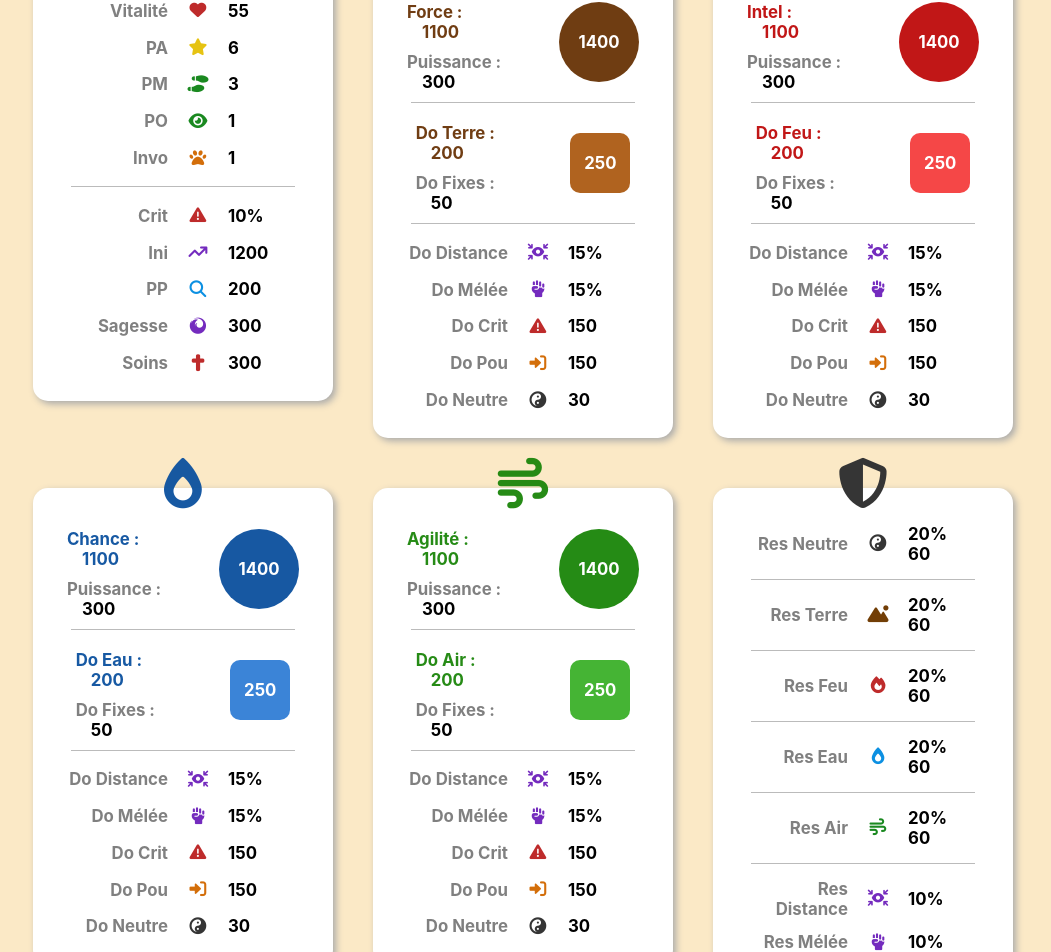
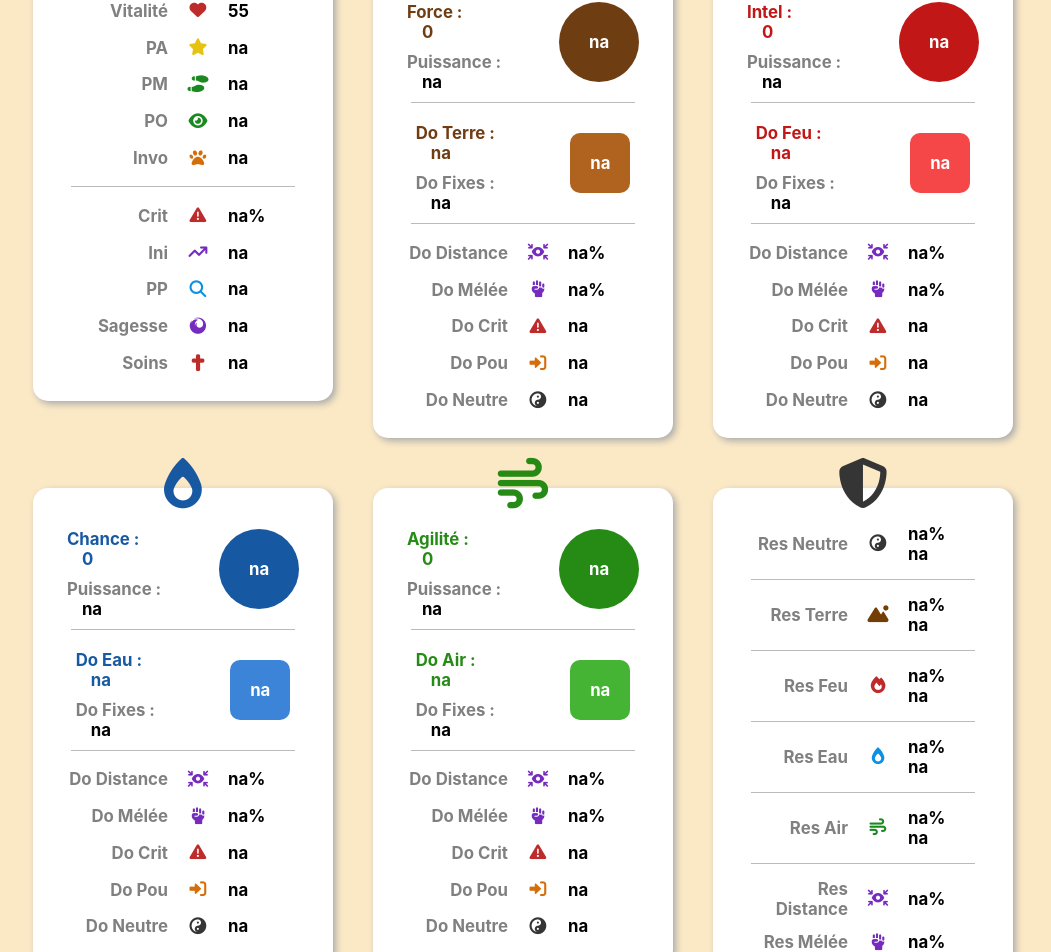
Before and after one commit to Emi-vas/dofus-moock, a React (Create React App) app: page / in a window 1280 px wide. Shown: the part 943-1895 px from the top of the page, without its empty margins (117-1168 px from the left). Built offline with nearby package versions, Linux system fonts and the light colour scheme; no server answers.

Commit message:
setting base cara - handle terre

```diff
--- /dev/null
+++ b/src/helper/homeStats.ts
@@ -0,0 +1,51 @@
+export const elemToPoints = (elemValue: number) => {
+    if(elemValue <= 100) {
+        return elemValue
+    } else if(elemValue <= 200) {
+        return 100 + (elemValue - 100) * 2
+    } else if(elemValue <= 300){
+        return 300 + (elemValue - 200) * 3
+    } else {
+        return 600 + (elemValue - 300) * 4
+    }
+}
+
+
+export const pointsToElem = (points: number) => {
+    let rest = 0
+
+    if(points <= 100) {
+        return {stats: points, rest: 0}
+    } else if(points <= 300) {
+        let pointsOver = points - 100
+        while(pointsOver % 2 != 0) {
+            rest = rest + 1
+            pointsOver = pointsOver - 1
+        }
+        return {
+            stats: 100 + pointsOver / 2,
+            rest
+        }
+    } else if(points <= 600) {
+        let pointsOver = points - 300
+        while(pointsOver % 3 != 0) {
+            rest = rest + 1
+            pointsOver = pointsOver - 1
+        }
+        return {
+            stats: 200 + pointsOver / 3,
+            rest
+        }
+    } else {
+        let pointsOver = points - 600
+        while(pointsOver % 4 != 0) {
+            rest = rest + 1
+            pointsOver = pointsOver - 1
+        }
+        return {
+            stats: 300 + pointsOver / 4,
+            rest
+        }
+    }
+
+}
--- a/src/pages/Home/components/SettingStats.tsx
+++ b/src/pages/Home/components/SettingStats.tsx
@@ -3,6 +3,7 @@ import { useDispatch } from 'react-redux';
 import { ICONS } from '../../../data/constants';
 import useChara from '../../../hooks/useChara';
 import { updateChara } from '../../../redux/actions/chara.action';
+import { elemToPoints, pointsToElem } from "../../../helper/homeStats"
 
 interface Props {
     setDisplaySettingsStats: (value: boolean) => void
@@ -51,7 +52,7 @@ const Settings = () => {
             <div className='level'>
                 <label htmlFor="level">Niveau : </label>
                 <input
-                    type="number" placeholder='Niveau'
+                    type="number"
                     id='level'
                     min="1"
                     max="200"
@@ -78,18 +79,22 @@ const Stats = () => {
     const chara = useChara()
     const [restPoints, setRestPoints] = useState(0)
     const [vita, setVita] = useState(chara.stats.base.vita)
+    const [force, setForce] = useState(chara.stats.base.force)
 
     useEffect(() => {
         //when you change level, check if rest points is negative
         if(restPoints < 0) {
             //reset all stats
+            setVita(0)
             storeVita(0)
-            setVita(0)
+            setForce(0)
+            storeElem('force', 0)
             setRestPoints((chara.level - 1) * 5)
         } else {
             setRestPoints(
                 (chara.level - 1) * 5 //points level
                 - chara.stats.base.vita
+                - elemToPoints(chara.stats.base.force)
             )
         }
     }, [chara.level, restPoints])
@@ -99,7 +104,6 @@ const Stats = () => {
     const handleVita = (vitaInput: string) => {
         if(vitaInput != "") {
             let vitaInputInt = parseInt(vitaInput)
-            //we reset all point of vita
             let realRestPoints = parseInt(restPoints + vita)
             if(vitaInputInt <= realRestPoints) {
                 setRestPoints((realRestPoints - vitaInputInt))
@@ -118,14 +122,53 @@ const Stats = () => {
             storeVita(0)
         }
     }
+
+
+    //--- Terre
+    const handleForce = (inputValue:string) => {
+        if(inputValue != "") {
+            let inputInt= parseInt(inputValue)
+            let realRestPoints = restPoints + elemToPoints(force)
+            let realCost = elemToPoints(inputInt)
+            if(realCost <= realRestPoints) {
+                setRestPoints((realRestPoints - realCost))
+                setForce(inputInt)
+                storeElem("force", inputInt)
+            } else {
+                //over rest points max
+                const res = pointsToElem(realRestPoints)
+                setRestPoints(res.rest)
+                setForce(res.stats)
+                storeElem("force", res.stats)
+            }
+        } else {
+            //empty input
+            setRestPoints(elemToPoints(force) + restPoints)
+            setForce("")
+            storeElem("force", 0)
+        }
+    }
+
+
+    //--Store
     const storeVita = (vita: number) => {
         //put on store
         let tempChara = chara
         tempChara.stats.base.vita = vita
         dispatch(updateChara(JSON.stringify(tempChara)))
     }
+    const storeElem = (elem:string, value: number) => {
+        let tempChara = chara
+        switch(elem) {
+            case "force":
+                tempChara.stats.base.force = value
+                break
+        }
 
-    //--- Terre
+        dispatch(updateChara(JSON.stringify(tempChara)))
+    }
+
+
 
     return(
         <div className='elementaireCont'>
@@ -152,7 +195,15 @@ const Stats = () => {
             <div className='elementaireBloc' style={{background: "rgb(114, 62, 6)"}}>
                 <i className={ICONS.terre}></i>
                 <label htmlFor="terre-base">Base</label>
-                <input type="number"id='terre-base' placeholder='Force' />
+                <input
+                    type="number"id='terre-base'
+                    placeholder='Force'
+                    min={0}
+                    value={force}
+                    onChange={((e) => {
+                        handleForce(e.target.value)
+                    })}
+                />
                 <label htmlFor="terre-parchemin">Parchemin</label>
                 <input type="number"id='terre-parchemin' />
             </div>
--- a/src/pages/Home/components/StatsBlocElem.tsx
+++ b/src/pages/Home/components/StatsBlocElem.tsx
@@ -6,7 +6,10 @@ type Elem = {
     iconMain: string,
     color1: string,
     color2: string,
-    stats: string[]
+    stats: string[],
+    values: {
+        elem: number
+    }
 }
 
 interface Props {
@@ -24,27 +27,27 @@ const StatsBlocElem = ({ elem }: Props) => {
                 <div className='stats_line'>
                     <p>Do Distance</p>
                     <i className={ICONS.dist + " purple"}></i>
-                    <p>15%</p>
+                    <p>na%</p>
                 </div>
                 <div className='stats_line'>
                     <p>Do Mélée</p>
                     <i className={ICONS.mele + " purple"}></i>
-                    <p>15%</p>
+                    <p>na%</p>
                 </div>
                 <div className='stats_line'>
                     <p>Do Crit</p>
                     <i className={ICONS.crit + " red"}></i>
-                    <p>150</p>
+                    <p>na</p>
                 </div>
                 <div className='stats_line'>
                     <p>Do Pou</p>
                     <i className={ICONS.dopou + " orange"}></i>
-                    <p>150</p>
+                    <p>na</p>
                 </div>
                 <div className='stats_line'>
                     <p>Do Neutre</p>
                     <i className={ICONS.neutre + " black"}></i>
-                    <p>30</p>
+                    <p>na</p>
                 </div>
             </div>
         </div>
@@ -65,15 +68,15 @@ const TerreElem = ({ elem }: PropsSpe) => {
             <div>
                 <div className=' stat' style={{ color: elem.color1 }}>
                 {elem.stats[0]} : <br />
-                    <span style={{ color: elem.color1 }}>1100</span>
+                    <span style={{ color: elem.color1 }}>{ elem.values.elem }</span>
                 </div>
                 <div className=' stat'>
                     Puissance : <br />
-                    <span>300</span>
+                    <span>na</span>
                 </div>
             </div>
             <div className='res' style={{background: elem.color1}}>
-                <p>1400</p>
+                <p>na</p>
             </div>
         </div>
         <div className='separation'></div>
@@ -81,15 +84,15 @@ const TerreElem = ({ elem }: PropsSpe) => {
             <div>
                 <div className=' stat' style={{ color: elem.color1 }}>
                     Do {elem.stats[1]} : <br />
-                    <span style={{ color: elem.color1 }}>200</span>
+                    <span style={{ color: elem.color1 }}>na</span>
                 </div>
                 <div className=' stat'>
                     Do Fixes : <br />
-                    <span>50</span>
+                    <span>na</span>
                 </div>
             </div>
             <div className='res resDo' style={{background: elem.color2}}>
-                <p>250</p>
+                <p>na</p>
             </div>
         </div>
         <div className='separation'></div>
--- a/src/pages/Home/components/StatsBlocMain.tsx
+++ b/src/pages/Home/components/StatsBlocMain.tsx
@@ -28,22 +28,22 @@ const StatsBlocMain = () => {
                 <div className='stats_line'>
                     <p>PA</p>
                     <i className={ICONS.star + " yellow"}></i>
-                    <p>6</p>
+                    <p>na</p>
                 </div>
                 <div className='stats_line'>
                     <p>PM</p>
                     <i className={ICONS.pm + " green"}></i>
-                    <p>3</p>
+                    <p>na</p>
                 </div>
                 <div className='stats_line'>
                     <p>PO</p>
                     <i className={ICONS.po + " green"}></i>
-                    <p>1</p>
+                    <p>na</p>
                 </div>
                 <div className='stats_line'>
                     <p>Invo</p>
                     <i className={ICONS.invo + " orange"}></i>
-                    <p>1</p>
+                    <p>na</p>
                 </div>
 
                 <div className='separation'></div>
@@ -51,27 +51,27 @@ const StatsBlocMain = () => {
                 <div className='stats_line'>
                     <p>Crit</p>
                     <i className={ICONS.crit + " red"}></i>
-                    <p>10%</p>
+                    <p>na%</p>
                 </div>
                 <div className='stats_line'>
                     <p>Ini</p>
                     <i className={ICONS.ini + " purple"}></i>
-                    <p>1200</p>
+                    <p>na</p>
                 </div>
                 <div className='stats_line'>
                     <p>PP</p>
                     <i className={ICONS.search + " blue"}></i>
-                    <p>200</p>
+                    <p>na</p>
                 </div>
                 <div className='stats_line'>
                     <p>Sagesse</p>
                     <i className={ICONS.sagesse + " purple"}></i>
-                    <p>300</p>
+                    <p>na</p>
                 </div>
                 <div className='stats_line'>
                     <p>Soins</p>
                     <i className={ICONS.soins + " red"}></i>
-                    <p>300</p>
+                    <p>na</p>
                 </div>
             </div>
         </div>
--- a/src/pages/Home/components/StatsBlocRes.tsx
+++ b/src/pages/Home/components/StatsBlocRes.tsx
@@ -11,14 +11,14 @@ const StatsBlocRes = () => {
                 <div className='stats_line'>
                     <p>Res Neutre </p>
                     <i className={ICONS.neutre + " black"}></i>
-                    <p>20% <br /> 60</p>
+                    <p>na% <br /> na</p>
                 </div>
 
                 <div className='separation'></div>
                 <div className='stats_line'>
                     <p>Res Terre</p>
                     <i className={ICONS.terre + " brown"}></i>
-                    <p>20% <br /> 60</p>
+                    <p>na% <br /> na</p>
                 </div>
 
                 <div className='separation'></div>
@@ -26,7 +26,7 @@ const StatsBlocRes = () => {
                 <div className='stats_line'>
                     <p>Res Feu</p>
                     <i className={ICONS.fire + " red"}></i>
-                    <p>20% <br /> 60</p>
+                    <p>na% <br /> na</p>
                 </div>
 
                 <div className='separation'></div>
@@ -34,7 +34,7 @@ const StatsBlocRes = () => {
                 <div className='stats_line'>
                     <p>Res Eau</p>
                     <i className={ICONS.eau + " blue"}></i>
-                    <p>20% <br /> 60</p>
+                    <p>na% <br /> na</p>
                 </div>
 
                 <div className='separation'></div>
@@ -42,29 +42,29 @@ const StatsBlocRes = () => {
                 <div className='stats_line'>
                     <p>Res Air</p>
                     <i className={ICONS.air + " green"}></i>
-                    <p>20% <br /> 60</p>
+                    <p>na% <br /> na</p>
                 </div>
                 <div className='separation'></div>
 
                 <div className='stats_line'>
                     <p>Res Distance</p>
                     <i className={ICONS.dist + " purple"}></i>
-                    <p>10%</p>
+                    <p>na%</p>
                 </div>
                 <div className='stats_line'>
                     <p>Res Mélée</p>
                     <i className={ICONS.mele + " purple"}></i>
-                    <p>10%</p>
+                    <p>na%</p>
                 </div>
                 <div className='stats_line'>
                     <p>Res crit</p>
                     <i className={ICONS.crit + " red"}></i>
-                    <p>50</p>
+                    <p>na</p>
                 </div>
                 <div className='stats_line'>
                     <p>Res poussée</p>
                     <i className={ICONS.dopou + " orange"}></i>
-                    <p>50</p>
+                    <p>na</p>
                 </div>
             </div>
         </div>
--- a/src/pages/Home/components/StatsBlocs.tsx
+++ b/src/pages/Home/components/StatsBlocs.tsx
@@ -1,5 +1,6 @@
 import { useState } from 'react';
 import { ICONS } from '../../../data/constants';
+import useChara from '../../../hooks/useChara';
 import Filtres from './Filtres';
 import StatsBlocElem from './StatsBlocElem';
 import StatsBlocEntrave from './StatsBlocEntrave';
@@ -8,6 +9,49 @@ import StatsBlocRes from './StatsBlocRes';
 
 const StatsBlocs = () => {
     const [filters, setFilters] = useState(filterDefault)
+    const chara = useChara()
+
+    const terre = {
+        name: "terre",
+        iconMain: ICONS.terre,
+        color1: "rgba(104, 51, 6, 0.95)",
+        color2: "rgba(172, 91, 20, 0.95)",
+        stats: ["Force", "Terre"],
+        values: {
+            elem: chara.stats.base.force
+        }
+    }
+    const intel = {
+        name: "intel",
+        iconMain: ICONS.fire,
+        color1: "rgba(190, 11, 11, 0.95)",
+        color2: "rgba(245, 62, 62, 0.95)",
+        stats: ["Intel", "Feu"],
+        values: {
+            elem: chara.stats.base.intel
+        }
+    }
+    const chance = {
+        name: "chance",
+        iconMain: ICONS.eau,
+        color1: "rgba(11, 80, 158, 0.95)",
+        color2: "rgba(49, 126, 213, 0.95)",
+        stats: ["Chance", "Eau"],
+        values: {
+            elem: chara.stats.base.chance
+        }
+    }
+    const agi = {
+        name: "agilité",
+        iconMain: ICONS.air,
+        color1: "rgba(26, 133, 9, 0.95)",
+        color2: "rgba(60, 176, 42, 0.95)",
+        stats: ["Agilité", "Air"],
+        values: {
+            elem: chara.stats.base.agi
+        }
+    }
+
     return (
         <div className='statsBloc-page'>
             <Filtres filters={filters} setFilters={setFilters} />
@@ -36,33 +80,6 @@ const filterDefault = {
     air: true
 }
 
-const terre = {
-    name: "terre",
-    iconMain: ICONS.terre,
-    color1: "rgba(104, 51, 6, 0.95)",
-    color2: "rgba(172, 91, 20, 0.95)",
-    stats: ["Force", "Terre"]
-}
-const intel = {
-    name: "intel",
-    iconMain: ICONS.fire,
-    color1: "rgba(190, 11, 11, 0.95)",
-    color2: "rgba(245, 62, 62, 0.95)",
-    stats: ["Intel", "Feu"]
-}
-const chance = {
-    name: "chance",
-    iconMain: ICONS.eau,
-    color1: "rgba(11, 80, 158, 0.95)",
-    color2: "rgba(49, 126, 213, 0.95)",
-    stats: ["Chance", "Eau"]
-}
-const agi = {
-    name: "agilité",
-    iconMain: ICONS.air,
-    color1: "rgba(26, 133, 9, 0.95)",
-    color2: "rgba(60, 176, 42, 0.95)",
-    stats: ["Agilité", "Air"]
-}
+
 
 export default StatsBlocs;
--- a/src/pages/Home/index.tsx
+++ b/src/pages/Home/index.tsx
@@ -79,7 +79,7 @@ const newChara = {
             agi: 0,
             intel: 0,
             force: 0,
-            eau: 0,
+            chance: 0,
             sagesse: 0,
         },
 
--- a/src/styles/home/_settingsChara.scss
+++ b/src/styles/home/_settingsChara.scss
@@ -6,6 +6,7 @@
     width: 100%;
     background: white;
     padding: 30px 0;
+    overFlow-Y: scroll;
 
     animation: arriveTop 0.7s both;
     @keyframes arriveTop {
```
Also changed, not shown: src/pages/Home/components/StatsBlocEntrave.tsx (+6 -6 lines), todo.txt.
